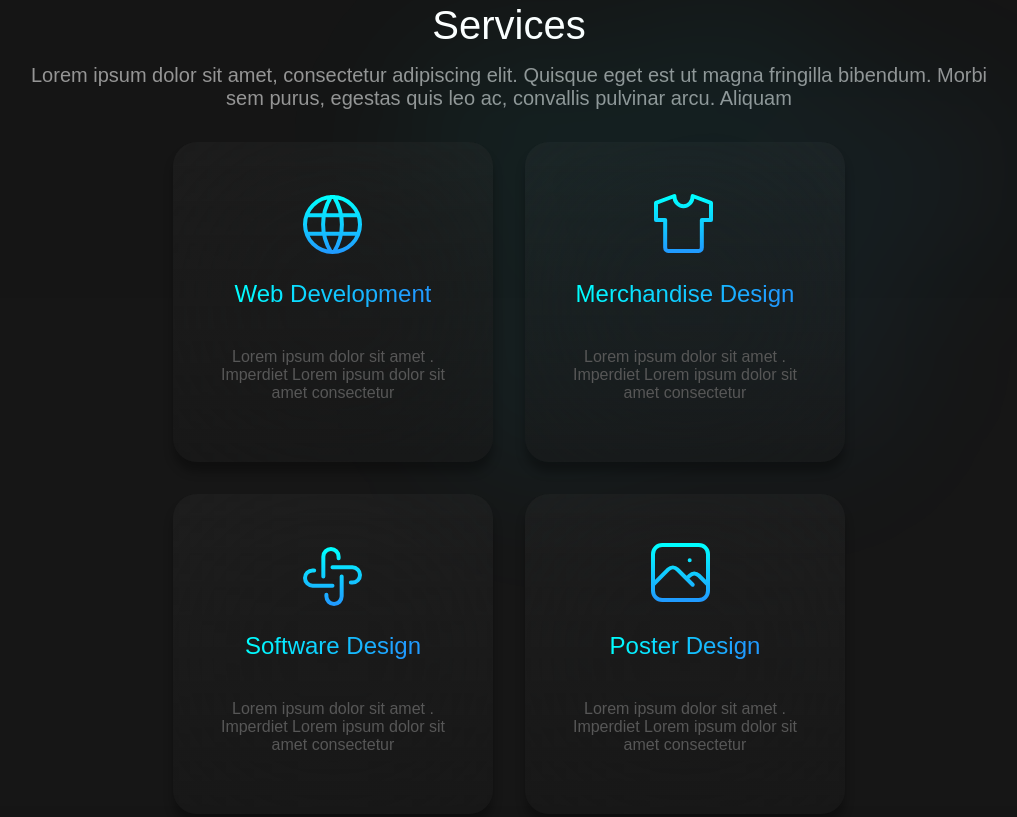
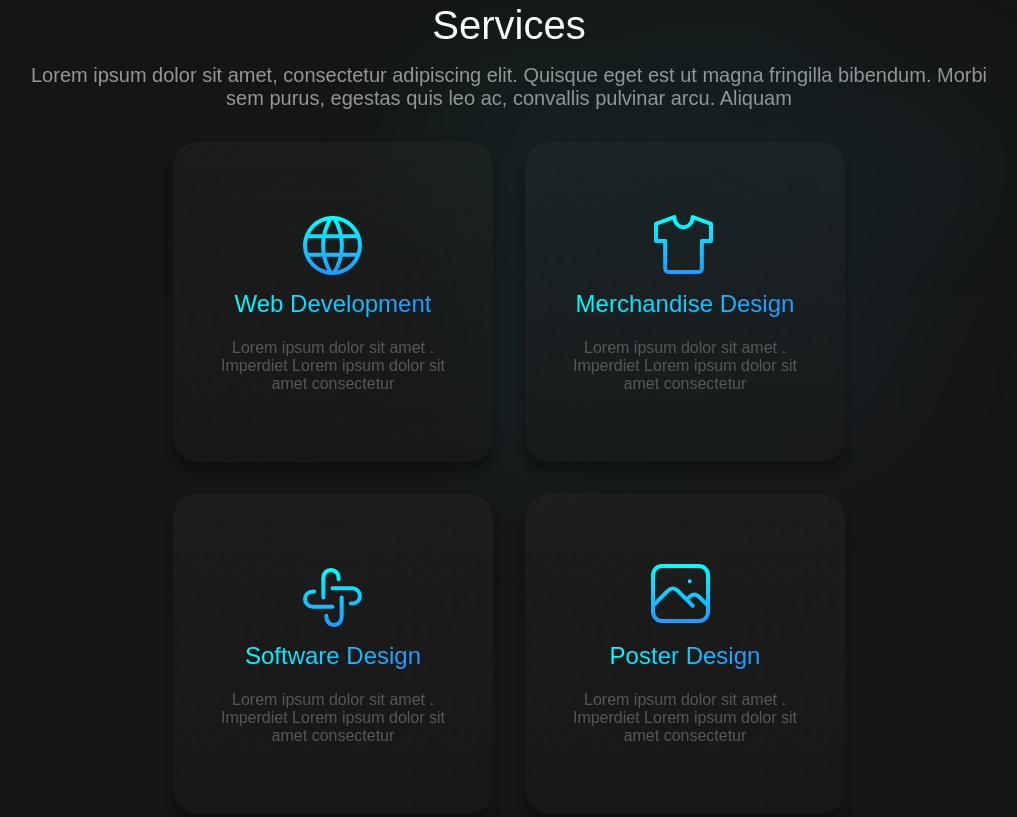
Before and after one commit to chenfoonglim/chenfoonglim.github.io, a plain HTML site: page index.html in a window 1280 px wide. Shown: the part 973-1790 px from the top of the page, without its empty margins (131-1148 px from the left). Drawn offline with Linux system fonts and the light colour scheme.

Commit message:
services paddings

```diff
--- a/css/mainServices.css
+++ b/css/mainServices.css
@@ -45,13 +45,13 @@
     border-radius: 1.5rem;
     /* background-color: rgba(255, 255, 255, 0.04); */
     background: linear-gradient(180deg,  #8e8e8e10,  #1a1a1a80);
-    /* justify-content: center; */
+    justify-content: center;
     align-items: center;
     text-align: center;
     transition: transform 0.2s ease;
     flex-direction: column;
-    gap: 1rem;
-    padding-top: 3rem;
+    gap: 0.3rem;
+    /* padding-top: 4rem; */
     padding-left: 2rem;
     padding-right: 2rem;
     box-shadow: 0 10px 10px rgba(0,0,0, 0.3);
@@ -74,7 +74,6 @@
 }
 
 .sIndBoxes .serviceDescription{
-    margin-top: 0.5rem;
     color: #575757;
 
     font-weight: lighter;
```
